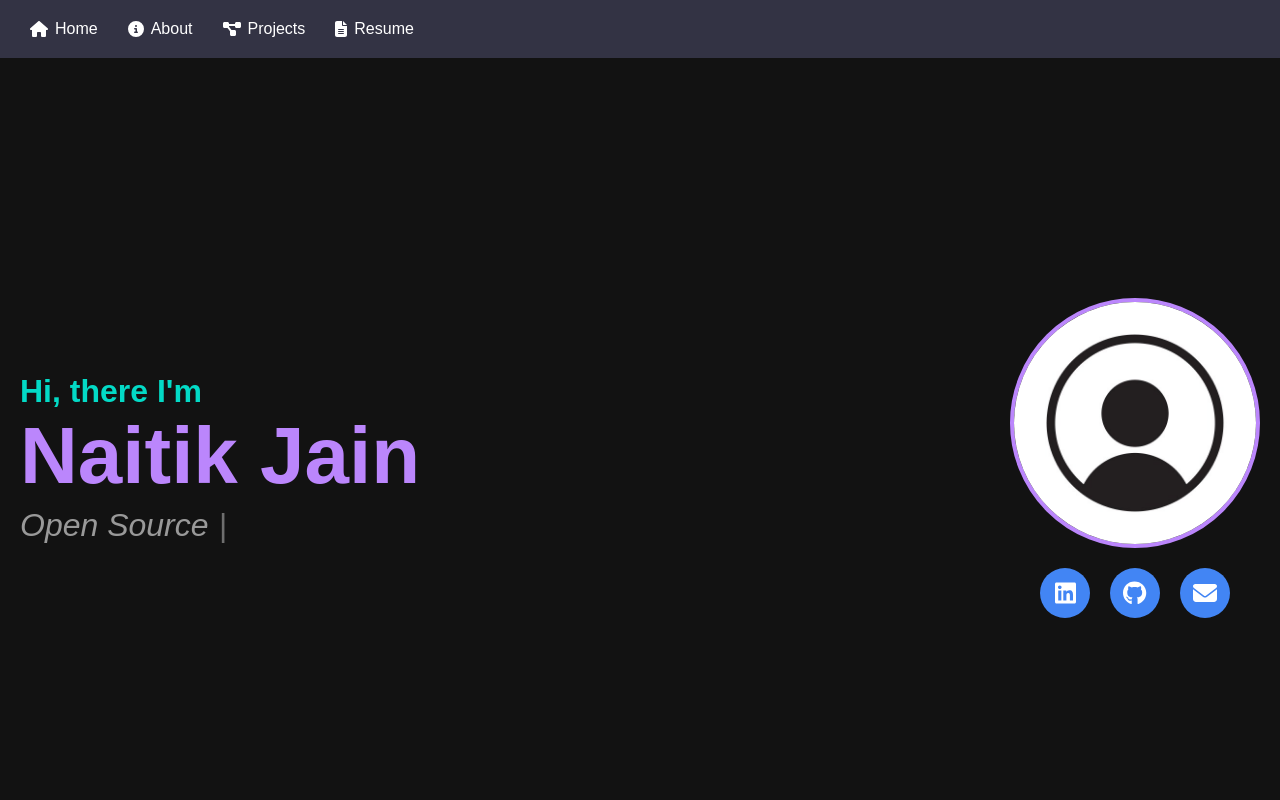
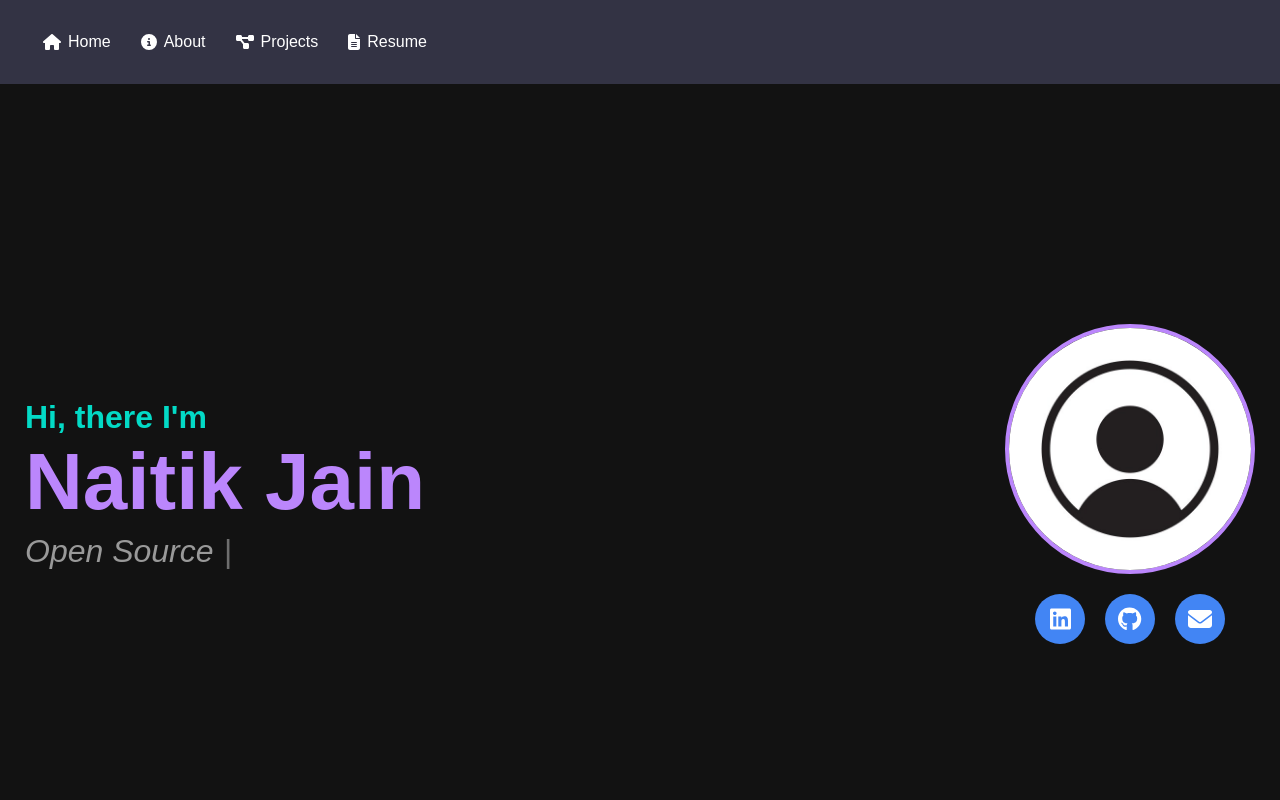
Before and after one commit to naitikj9/Portfolio, a React (Create React App) app: page / in a window 1280 px wide. Shown: the top 800 px of the page. Built offline with nearby package versions, Linux system fonts and the light colour scheme.

Commit message:
add padding on home page

```diff
--- a/src/All Component/Component/Component.js
+++ b/src/All Component/Component/Component.js
@@ -55,7 +55,7 @@ const Container = styled.div`
   display: flex;
   align-items: center;
   justify-content: space-between;
-  padding: 20px;
+  padding: 25px;
   background-color: #121212;
   color: #fff;
   height: 100vh;
--- a/src/All Component/Navbar/Navbar.css
+++ b/src/All Component/Navbar/Navbar.css
@@ -14,7 +14,7 @@
 .nav-list {
     list-style-type: none;
     margin: 0;
-    padding: 0;
+    padding: 13px;
     display: flex;
     align-items: center;
 }
@@ -26,6 +26,7 @@
     display: flex;
     align-items: center;
     transition: background-color 0.3s;
+    padding: 10px;
 }
 
 .nav-item > svg {
```
